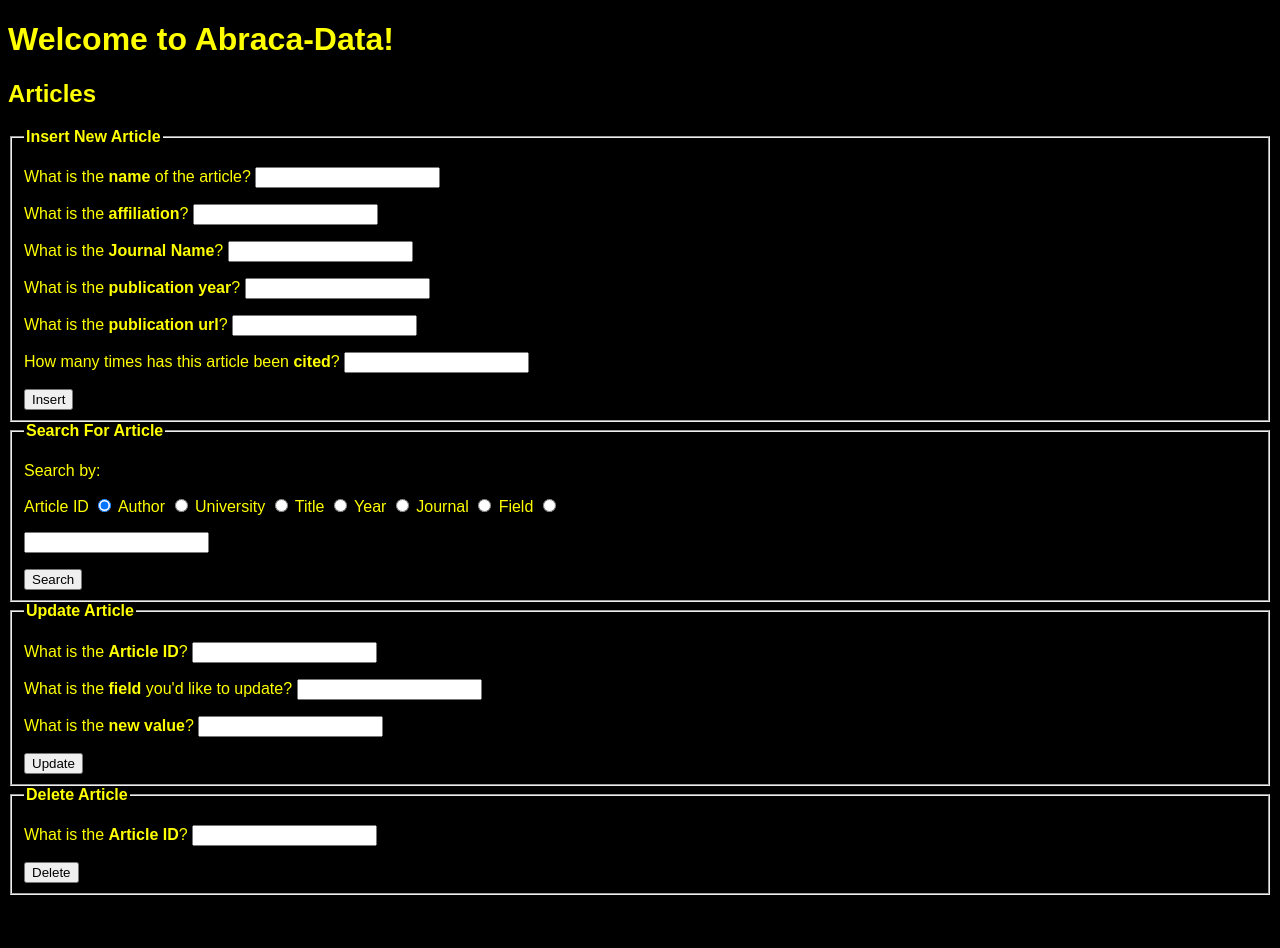
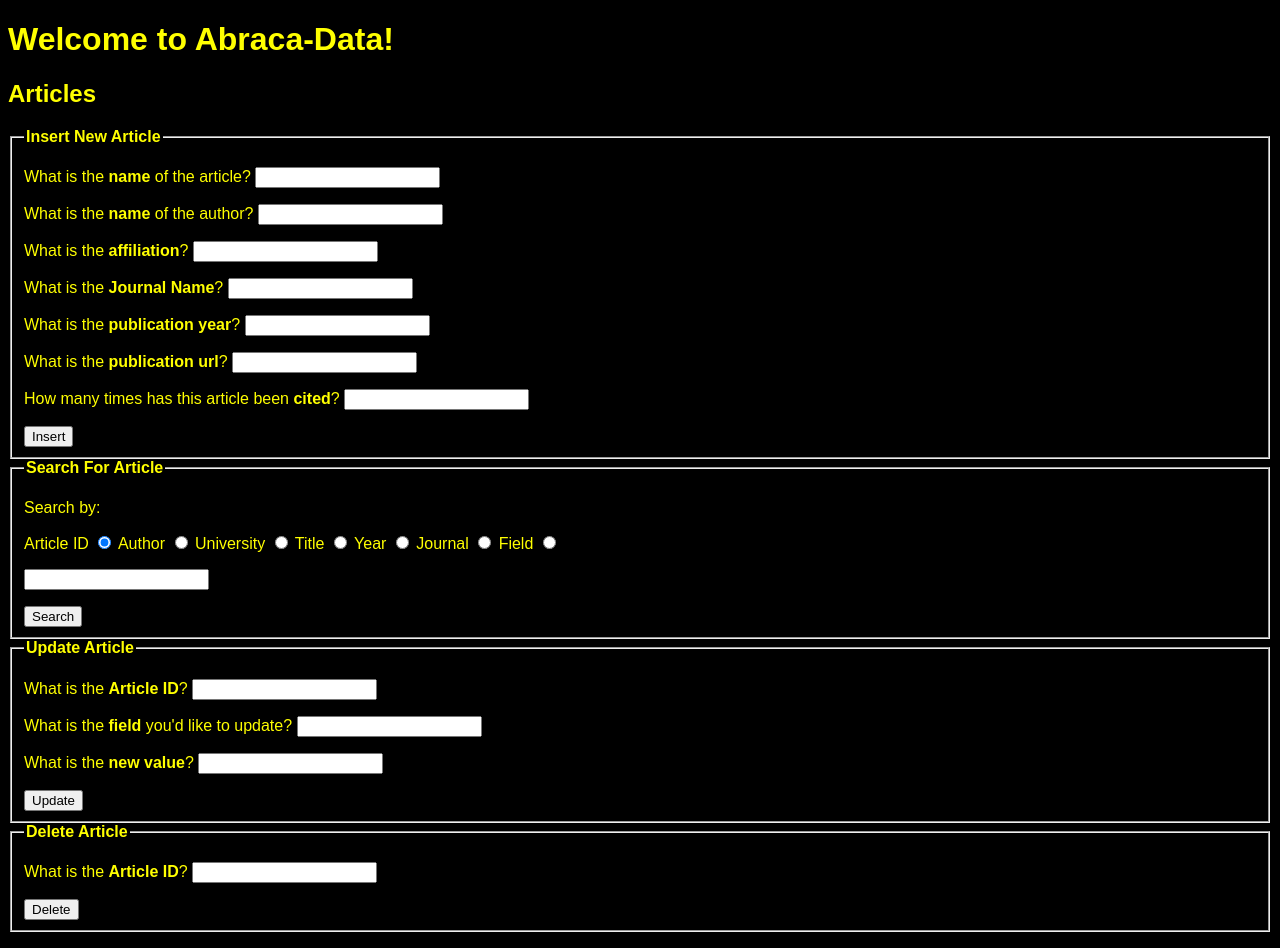
Before and after one commit to hyun11732/abracada, a Flask app: page / in a window 1280 px wide. Before the commit the page ends 895 px from the top, so only its background shows below. Run offline with Flask 2, Linux system fonts and the light colour scheme.

Commit message:
Insert functionality

```diff
--- a/templates/webpage.html
+++ b/templates/webpage.html
@@ -19,33 +19,39 @@
                  value = "" />
         </p>
         <p>
-          <label>What is the <b>affiliation</b>?</label>
+          <label>What is the <b>name</b> of the author?</label>
           <input type = "text"
                  id = "myText12"
                  value = "" />
         </p>
         <p>
-          <label>What is the <b>Journal Name</b>?</label>
+          <label>What is the <b>affiliation</b>?</label>
           <input type = "text"
                  id = "myText13"
                  value = "" />
         </p>
         <p>
-          <label>What is the <b>publication year</b>?</label>
+          <label>What is the <b>Journal Name</b>?</label>
           <input type = "text"
                  id = "myText14"
                  value = "" />
         </p>
         <p>
-          <label>What is the <b>publication url</b>?</label>
+          <label>What is the <b>publication year</b>?</label>
           <input type = "text"
                  id = "myText15"
                  value = "" />
         </p>
         <p>
+          <label>What is the <b>publication url</b>?</label>
+          <input type = "text"
+                 id = "myText16"
+                 value = "" />
+        </p>
+        <p>
           <label>How many times has this article been <b>cited</b>?</label>
           <input type = "text"
-                 id = "myText16"
+                 id = "myText17"
                  value = "" />
         </p>
         <button type="button" onclick="insert()">Insert</button>
@@ -160,14 +166,15 @@
       }
       function insert() {
         var article_name = document.getElementById("myText11").value;
-        var affiliation = document.getElementById("myText12").value;
-        var journal_name = document.getElementById("myText13").value;
-        var publication_year = document.getElementById("myText14").value;
-        var publication_url = document.getElementById("myText15").value;
-        var number_citations = document.getElementById("myText16").value;
+        var author_name = document.getElementById("myText12").value;
+        var affiliation = document.getElementById("myText13").value;
+        var journal_name = document.getElementById("myText14").value;
+        var publication_year = document.getElementById("myText15").value;
+        var publication_url = document.getElementById("myText16").value;
+        var number_citations = document.getElementById("myText17").value;
 
         $.post( "/insert", {
-                name : article_name , aff : affiliation , j_name : journal_name , pub_year : publication_year , pub_url : publication_url , num_citations : number_citations}).done(function(data) {
+                name : article_name , author : author_name , aff : affiliation , j_name : journal_name , pub_year : publication_year , pub_url : publication_url , num_citations : number_citations}).done(function(data) {
                   var stat = data["status"];
                   if(stat == "fail") {
                     alert("ERROR: Could not insert")
```
